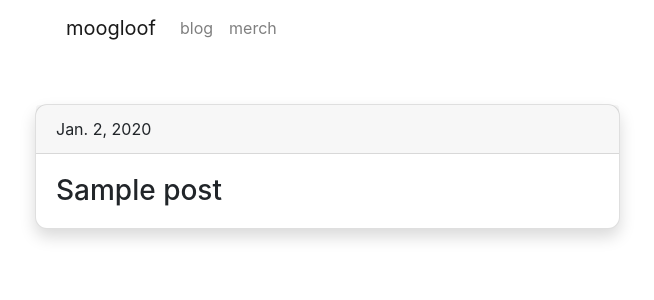
After one commit to moogloof/moogloof.com, a Flask app: page /blog in a window 1280 px wide. The commit adds this page. Shown: the top 300 px of the page, without its empty margins (20-674 px from the left). Run offline with Flask 2, Linux system fonts and the light colour scheme; a database or web service that is not in the repository returns one stand-in record (values such as "Sample title").

Commit message:
Added basic blog

```diff
--- a/moogloof/templates/base.html
+++ b/moogloof/templates/base.html
@@ -7,6 +7,7 @@
 		<title>moogloof</title>
 		{% endif %}
 		<link rel="stylesheet" href="https://cdn.jsdelivr.net/npm/bootstrap@4.5.3/dist/css/bootstrap.min.css" integrity="sha384-TX8t27EcRE3e/ihU7zmQxVncDAy5uIKz4rEkgIXeMed4M0jlfIDPvg6uqKI2xXr2" crossorigin="anonymous">
+		<link rel="stylesheet" href="{{ url_for('static', filename='base.css') }}">
 		{% block headers %}{% endblock headers %}
 	</head>
 	<body>
@@ -15,7 +16,7 @@
 				<a class="navbar-brand" href="{{ url_for('home') }}">moogloof</a>
 				<ul class="navbar-nav">
 					<li class="nav-item">
-						<a class="nav-link" href="#">blog</a>
+						<a class="nav-link" href="{{ url_for('blog') }}">blog</a>
 					</li>
 					<li class="nav-item">
 						<a class="nav-link" href="{{ url_for('merch') }}">merch</a>
--- /dev/null
+++ b/moogloof/templates/blog.html
@@ -0,0 +1,15 @@
+{% extends 'base.html' %}
+
+{% block content %}
+{% for post in posts %}
+<div class="row">
+	<div class="card mt-5 px-0 col-6 shadow">
+		<div class="card-header">Jan. 2, 2020</div>
+		<div class="card-body">
+			<h3 class="card-title mb-0">{{ post.title }}</h3>
+			<a class="stretched-link" href="{{ url_for('blog', title=post.title) }}"></a>
+		</div>
+	</div>
+</div>
+{% endfor %}
+{% endblock content %}
--- a/moogloof/views.py
+++ b/moogloof/views.py
@@ -1,6 +1,7 @@
 from flask import render_template
 
 from moogloof.app import app
+from moogloof.db import posts
 
 
 @app.route("/")
@@ -10,3 +11,19 @@ def home():
 @app.route("/merch")
 def merch():
 	return render_template("merch.html", header="merch")
+
+@app.route("/blog")
+@app.route("/blog/<title>")
+def blog(title=None):
+	if not title:
+		post_q = posts.find().sort("date", -1)
+
+		# Render all posts
+		return render_template("blog.html", header="blog", posts=post_q)
+	else:
+		post = posts.find_one({
+			"title": title
+		})
+
+		# Render post
+		return render_template("post.html", header="post", post=post)
```
Also changed, not shown: moogloof/db.py (added, +9 -0 lines), moogloof/templates/post.html (added, +12 -0 lines), 1 other file.
